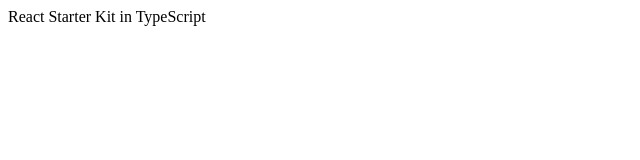
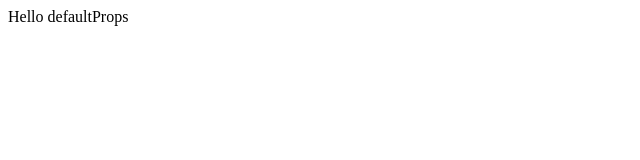
Before and after one commit to y-sugiyama654/react-app, a React (Create React App) app: page / in a window 1280 px wide. Shown: the top 160 px of the page, without its empty margins (0-640 px from the left). Built offline with nearby package versions, Linux system fonts and the light colour scheme; the HTML template or start-up script is replaced by a standard one.

Commit message:
Function Component初級編

```diff
--- a/src/App.tsx
+++ b/src/App.tsx
@@ -1,7 +1,15 @@
 import React from 'react';
 
-const App = () => {
-  return <div>React Starter Kit in TypeScript</div>;
+interface AppProps {
+  message?: string;
+}
+
+const App: React.FunctionComponent<AppProps> = ({ message }) => {
+  return <div>{ message }</div>;
 };
 
+App.defaultProps = {
+  message: 'Hello defaultProps',
+}
+
 export default App;
```
